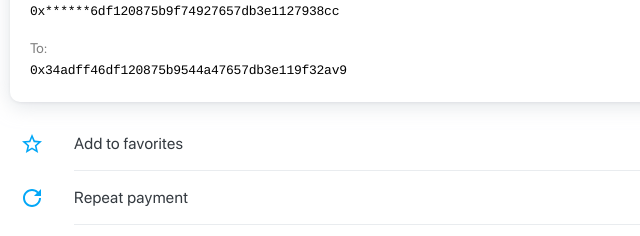
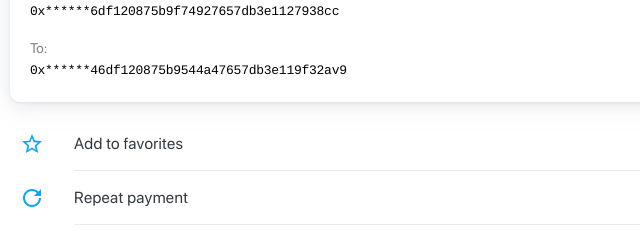
Before and after one commit to StoriqaTeam/wallet_proto, a plain HTML site: page exchange_2.html in a window 1280 px wide. Shown: the part 435-671 px from the top of the page, 0-640 px from the left. Drawn offline with nearby package versions, Linux system fonts and the light colour scheme.

Commit message:
Hide one more eth-address

```diff
--- a/exchange_2.html
+++ b/exchange_2.html
@@ -105,7 +105,7 @@
 					<span>To:</span>
 				</div>
 				<div class="address medium">
-					<span>0x34adff46df120875b9544a47657db3e119f32av9</span>
+					<span>0x******46df120875b9544a47657db3e119f32av9</span>
 				</div>
 			</div>
 
```
